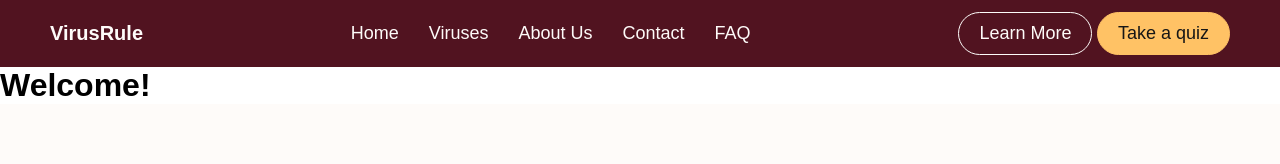
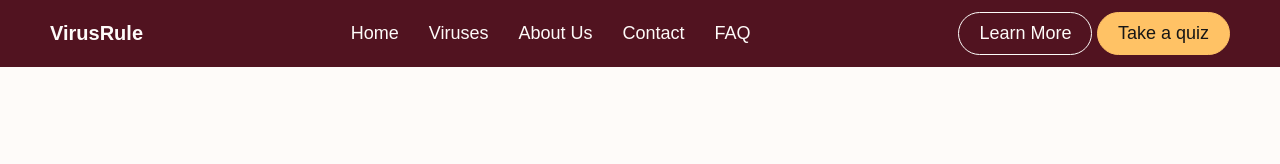
Before and after one commit to Zoja-Ivanovic/virus-rule, a plain HTML site: page index.html in a window 1280 px wide. Shown: the top 164 px of the page. Drawn offline with Linux system fonts and the light colour scheme.

Commit message:
I erased a div that contained an h1 tag

```diff
--- a/index.html
+++ b/index.html
@@ -24,9 +24,6 @@
             <button class="quiz">Take a quiz</button>
         </div>
     </nav>
-    <div>
-        <h1>Welcome!</h1>
-    </div>
     <!-- Hero section -->
     <div class="hero">
         <div class="hero-content">
```
